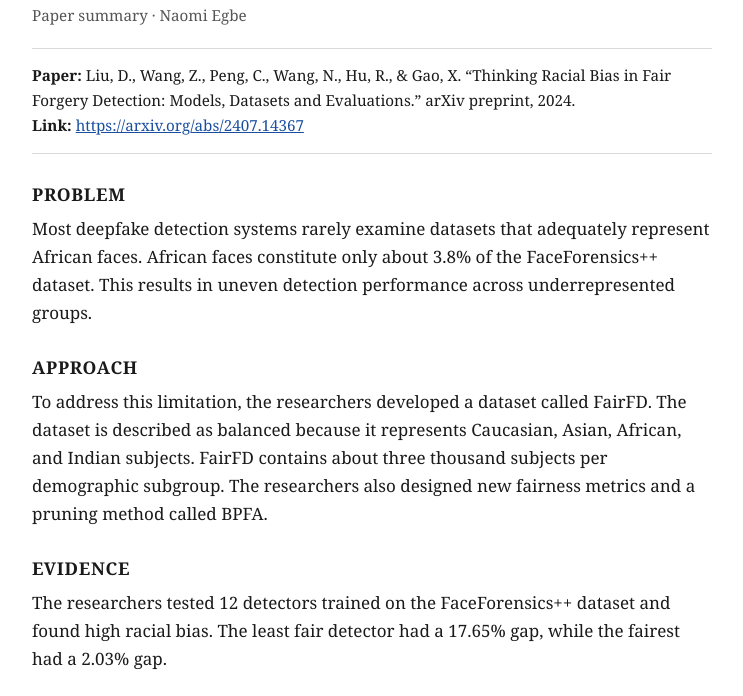
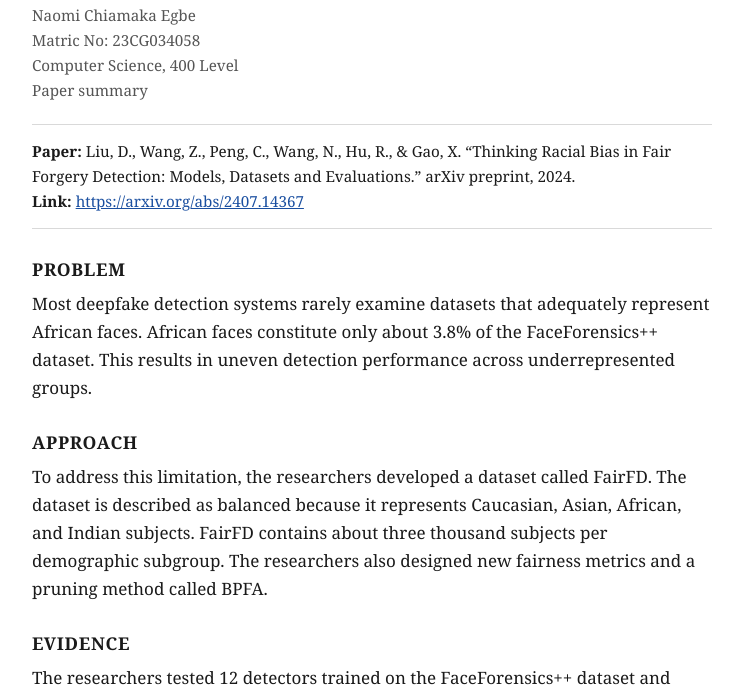
Before and after one commit to Naomi-Egbe/Paper-summary, a plain HTML site: page index.html in a window 1280 px wide. Shown: the part 66-762 px from the top of the page, without its empty margins (268-1011 px from the left). Drawn offline with Linux system fonts and the light colour scheme.

Commit message:
I had to add new infomation

```diff
--- a/index.html
+++ b/index.html
@@ -22,7 +22,12 @@ p{margin:0 0 10px}
 <body>
 <main>
 <h1>Deepfake Detection and Racial Fairness</h1>
-<p class="meta">Paper summary &middot; Naomi Egbe</p>
+<p class="meta">
+Naomi Chiamaka Egbe<br>
+Matric No: 23CG034058<br>
+Computer Science, 400 Level<br>
+Paper summary
+</p>
 
 <div class="source">
 <strong>Paper:</strong> Liu, D., Wang, Z., Peng, C., Wang, N., Hu, R., &amp; Gao, X. “Thinking Racial Bias in Fair Forgery Detection: Models, Datasets and Evaluations.” arXiv preprint, 2024.<br>
```
